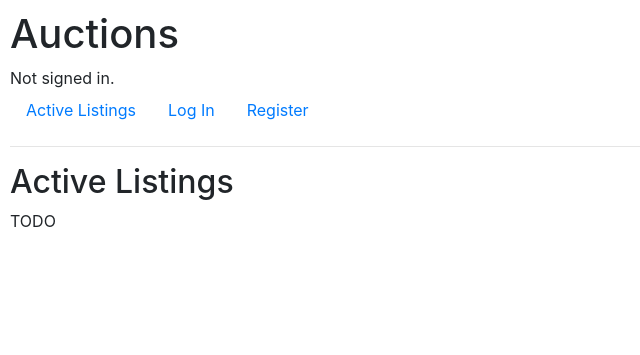
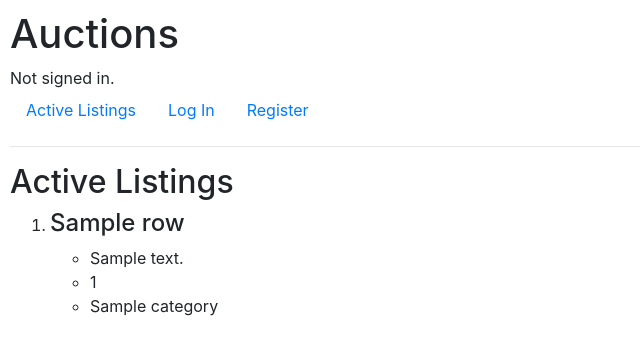
Before and after one commit to Sanyam-bot/commerce, a Django app: template auctions/templates/auctions/index.html in a window 1280 px wide. Shown: the top 355 px of the page, without its empty margins (0-640 px from the left). Run offline with Django 3.2, Linux system fonts and the light colour scheme; the template is opened without the code that fills it: most values are stand-ins (such as "Sample title", 1, 10 or a date in 2020); some libraries are stand-ins or nearby versions.

Commit message:
Made the index page

```diff
--- a/auctions/templates/auctions/index.html
+++ b/auctions/templates/auctions/index.html
@@ -3,5 +3,15 @@
 {% block body %}
     <h2>Active Listings</h2>
 
-    TODO
-{% endblock %}
+    {% for row in rows %}
+        <ol>
+            <li><h4>{{ row.title }}</h4></li>
+            <ul>
+                <li>{{ row.description }}</li>
+                <li>{{ row.starting_bid }}</li>
+                <li>{{ row.category }}</li>
+            </ul>
+        </ol>
+    {% endfor %}
+
+    {% endblock %}
--- a/auctions/templates/auctions/layout.html
+++ b/auctions/templates/auctions/layout.html
@@ -24,6 +24,9 @@
                 <li class="nav-item">
                     <a class="nav-link" href="{% url 'logout' %}">Log Out</a>
                 </li>
+                <li class="nav-item">
+                    <a class="nav-link" href="{% url 'create' %}">Create Listing</a>
+                </li>
             {% else %}
                 <li class="nav-item">
                     <a class="nav-link" href="{% url 'login' %}">Log In</a>
--- a/auctions/views.py
+++ b/auctions/views.py
@@ -11,7 +11,10 @@ from .models import User
 
 
 def index(request):
-    return render(request, "auctions/index.html")
+    rows = Auctionlistings.objects.all()
+    return render(request, "auctions/index.html", {
+        'rows': rows,
+    })
 
 
 def login_view(request):
```
